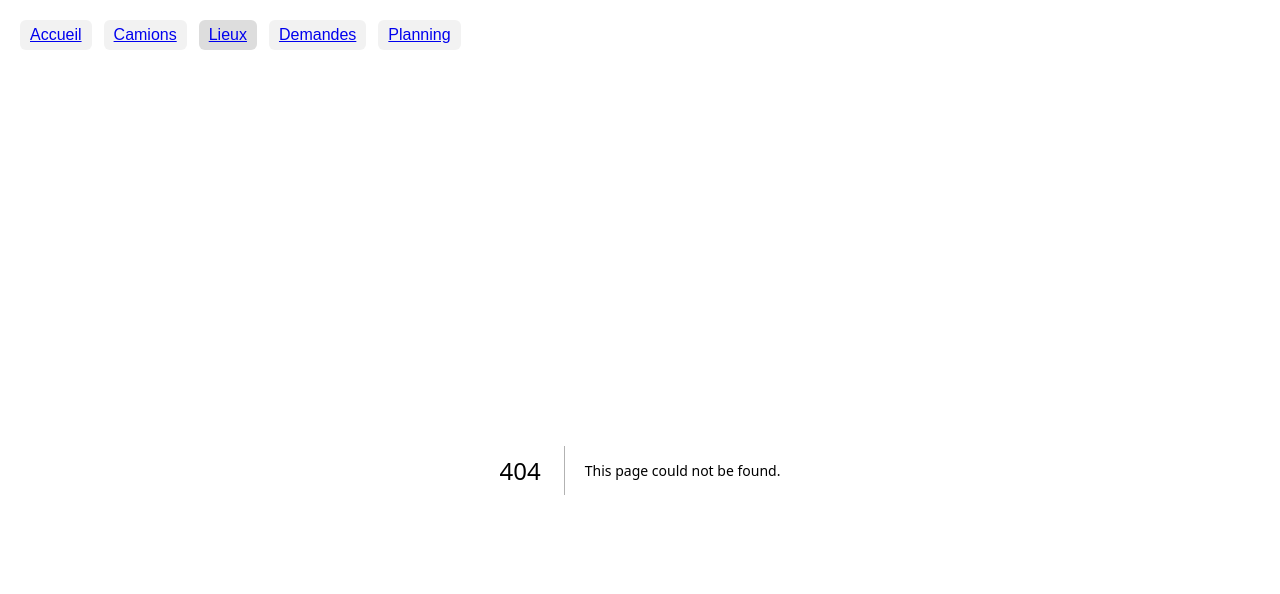
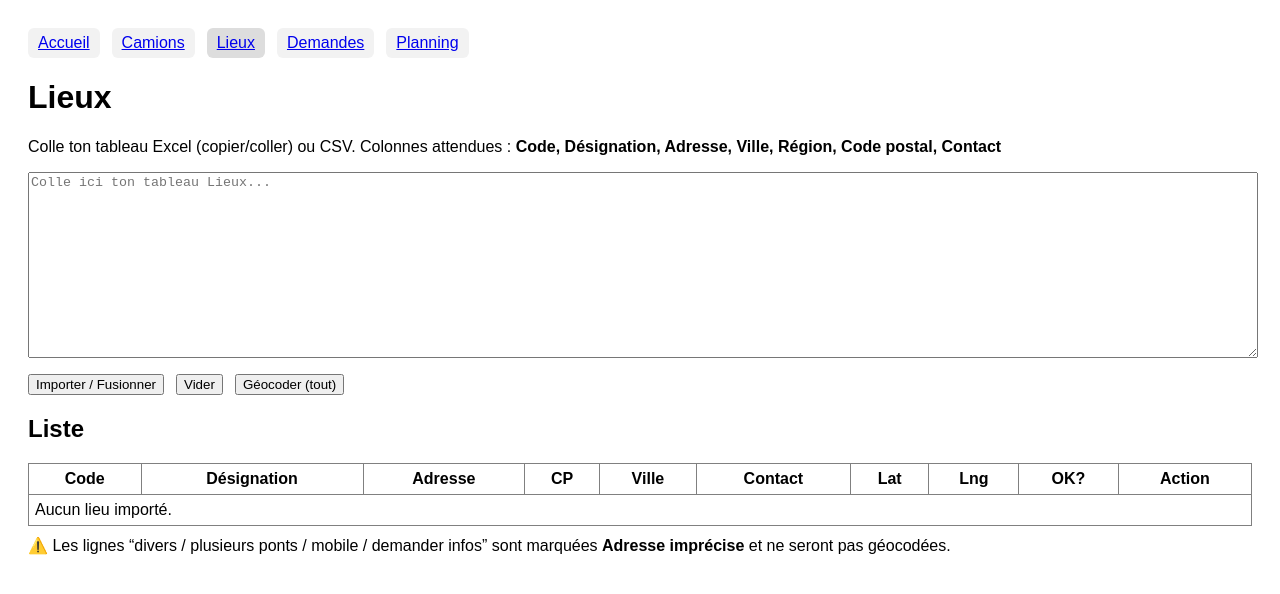
Before and after one commit to QuentinLansival/dispatch-mvp, a Next.js app: page /lieux in a window 1280 px wide. Before the commit this address had no page. Shown: the top 594 px of the page. Built offline with nearby package versions, Linux system fonts and the light colour scheme.

Commit message:
Create page.tsx

```diff
--- /dev/null
+++ b/src/app/lieux/page.tsx
@@ -0,0 +1,197 @@
+"use client";
+
+import { useEffect, useState } from "react";
+import { Storage } from "../../lib/storage";
+import { parseDelimited } from "../../lib/parseTable";
+import {
+  Location,
+  buildAddressText,
+  addressNeedsPrecision,
+  geocodeNominatim
+} from "../../lib/locations";
+
+export default function LieuxPage() {
+  const [raw, setRaw] = useState("");
+  const [locations, setLocations] = useState<Location[]>([]);
+  const [msg, setMsg] = useState<string>("");
+  const [busy, setBusy] = useState(false);
+
+  useEffect(() => {
+    setLocations(Storage.getLocations());
+  }, []);
+
+  function save(next: Location[]) {
+    setLocations(next);
+    Storage.setLocations(next);
+  }
+
+  function importData() {
+    setMsg("");
+    const rows = parseDelimited(raw);
+    if (!rows.length) { setMsg("Rien à importer."); return; }
+
+    const required = ["Code", "Désignation", "Adresse", "Ville", "Région", "Code postal", "Contact"];
+    const headers = Object.keys(rows[0]);
+    const missing = required.filter(h => !headers.includes(h));
+    if (missing.length) {
+      setMsg(`Colonnes manquantes: ${missing.join(", ")}`);
+      return;
+    }
+
+    const mapped: Location[] = rows
+      .map(r => {
+        const code = (r["Code"] || "").trim();
+        if (!code) return null;
+
+        const designation = (r["Désignation"] || "").trim();
+        const address = (r["Adresse"] || "").trim();
+        const city = (r["Ville"] || "").trim();
+        const region = (r["Région"] || "").trim();
+        const postalCode = (r["Code postal"] || "").trim();
+        const contact = (r["Contact"] || "").trim();
+
+        const addressText = buildAddressText(address, postalCode, city);
+        const needsPrecision = addressNeedsPrecision(address);
+
+        return {
+          code, designation, address, city, region, postalCode, contact,
+          addressText, needsPrecision
+        };
+      })
+      .filter(Boolean) as Location[];
+
+    // merge by code
+    const map = new Map(locations.map(l => [l.code, l]));
+    for (const l of mapped) {
+      const prev = map.get(l.code);
+      map.set(l.code, { ...prev, ...l });
+    }
+
+    save(Array.from(map.values()).sort((a,b)=>a.code.localeCompare(b.code)));
+    setMsg(`Import OK: ${mapped.length} lignes (fusion).`);
+  }
+
+  async function geocodeOne(code: string) {
+    const next = [...locations];
+    const idx = next.findIndex(l => l.code === code);
+    if (idx < 0) return;
+
+    const loc = next[idx];
+    if (loc.needsPrecision) {
+      alert("Adresse imprécise → précise l’adresse avant géocodage.");
+      return;
+    }
+
+    const res = await geocodeNominatim(loc.addressText);
+    if (!res) {
+      alert("Géocodage impossible. Vérifie l’adresse.");
+      return;
+    }
+
+    next[idx] = { ...loc, lat: res.lat, lng: res.lng };
+    save(next);
+  }
+
+  async function geocodeAll() {
+    setBusy(true);
+    try {
+      for (const l of locations) {
+        if (l.lat && l.lng) continue;
+        if (l.needsPrecision) continue;
+
+        await geocodeOne(l.code);
+        // Respect Nominatim (éviter de spammer)
+        await new Promise(r => setTimeout(r, 900));
+      }
+      setMsg("Géocodage terminé (tous les lieux possibles).");
+    } finally {
+      setBusy(false);
+    }
+  }
+
+  function edit(i: number, key: keyof Location, value: string) {
+    const next = [...locations];
+    const l = { ...next[i] } as any;
+    l[key] = value;
+
+    // si on change l'adresse/ville/cp -> rebuild + reset lat/lng
+    if (key === "address" || key === "city" || key === "postalCode") {
+      l.addressText = buildAddressText(l.address, l.postalCode, l.city);
+      l.needsPrecision = addressNeedsPrecision(l.address);
+      l.lat = undefined;
+      l.lng = undefined;
+    }
+
+    next[i] = l;
+    save(next);
+  }
+
+  return (
+    <div>
+      <h1>Lieux</h1>
+      <p>
+        Colle ton tableau Excel (copier/coller) ou CSV. Colonnes attendues :
+        <b> Code, Désignation, Adresse, Ville, Région, Code postal, Contact</b>
+      </p>
+
+      <textarea
+        style={{ width: "100%", minHeight: 180 }}
+        value={raw}
+        onChange={e => setRaw(e.target.value)}
+        placeholder="Colle ici ton tableau Lieux..."
+      />
+
+      <div style={{ display: "flex", gap: 12, alignItems: "center", margin: "12px 0" }}>
+        <button onClick={importData}>Importer / Fusionner</button>
+        <button onClick={() => setRaw("")}>Vider</button>
+        <button onClick={geocodeAll} disabled={busy}>
+          {busy ? "Géocodage..." : "Géocoder (tout)"}
+        </button>
+        <span>{msg}</span>
+      </div>
+
+      <h2>Liste</h2>
+      <table border={1} cellPadding={6} style={{ borderCollapse: "collapse", width: "100%" }}>
+        <thead>
+          <tr>
+            <th>Code</th>
+            <th>Désignation</th>
+            <th>Adresse</th>
+            <th>CP</th>
+            <th>Ville</th>
+            <th>Contact</th>
+            <th>Lat</th>
+            <th>Lng</th>
+            <th>OK?</th>
+            <th>Action</th>
+          </tr>
+        </thead>
+        <tbody>
+          {locations.map((l, i) => (
+            <tr key={l.code}>
+              <td><input value={l.code} onChange={e => edit(i, "code", e.target.value)} /></td>
+              <td><input value={l.designation} onChange={e => edit(i, "designation", e.target.value)} /></td>
+              <td><input style={{ width: 360 }} value={l.address} onChange={e => edit(i, "address", e.target.value)} /></td>
+              <td><input style={{ width: 80 }} value={l.postalCode} onChange={e => edit(i, "postalCode", e.target.value)} /></td>
+              <td><input style={{ width: 160 }} value={l.city} onChange={e => edit(i, "city", e.target.value)} /></td>
+              <td><input style={{ width: 160 }} value={l.contact} onChange={e => edit(i, "contact", e.target.value)} /></td>
+              <td>{l.lat ?? ""}</td>
+              <td>{l.lng ?? ""}</td>
+              <td>{l.needsPrecision ? "Adresse imprécise" : (l.lat && l.lng ? "OK" : "")}</td>
+              <td>
+                <button onClick={() => geocodeOne(l.code)} disabled={busy}>Géocoder</button>
+              </td>
+            </tr>
+          ))}
+          {!locations.length && (
+            <tr><td colSpan={10}>Aucun lieu importé.</td></tr>
+          )}
+        </tbody>
+      </table>
+
+      <p style={{ marginTop: 10 }}>
+        ⚠️ Les lignes “divers / plusieurs ponts / mobile / demander infos” sont marquées <b>Adresse imprécise</b> et ne seront pas géocodées.
+      </p>
+    </div>
+  );
+}
```
